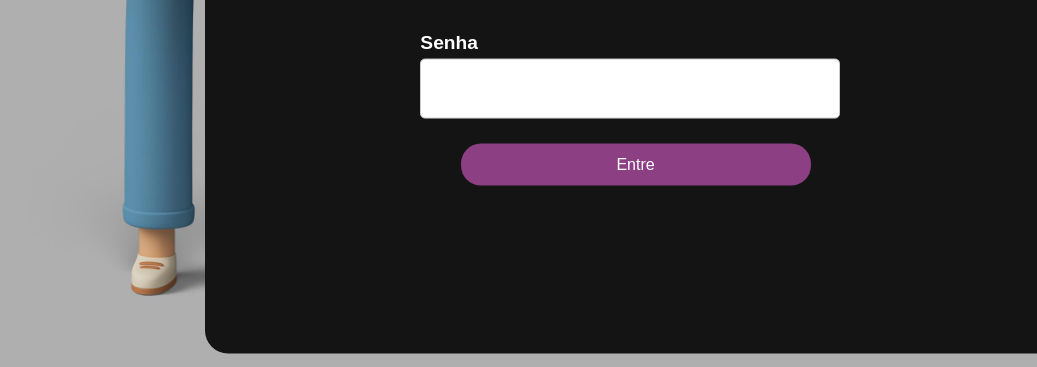
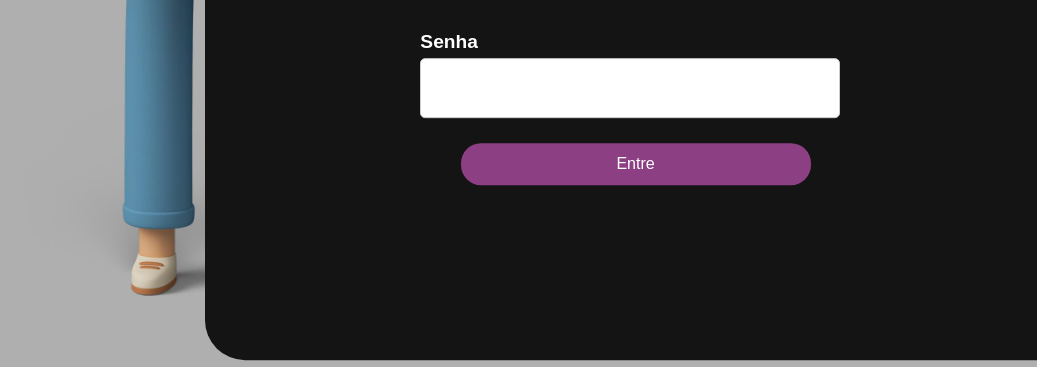
Before and after one commit to jmzqq/Login, a plain HTML site: page login.html in a window 1280 px wide. Shown: the part 474-841 px from the top of the page, without its empty margins (243-1280 px from the left). Drawn offline with Linux system fonts and the light colour scheme.

Commit message:
Update style.css

```diff
--- a/style.css
+++ b/style.css
@@ -24,9 +24,9 @@ body {
   top: 50%;
   right: 0;
   transform: translateY(-50%);
-  padding: 21vh 16.8vw;
+  padding: 21.8vh 16.8vw;
   background-color: rgb(20, 20, 20);
-  border-radius: 23px;
+  border-radius: 40px;
   border-top-right-radius: 0;
   border-bottom-right-radius: 0;
   z-index: 2;
```
